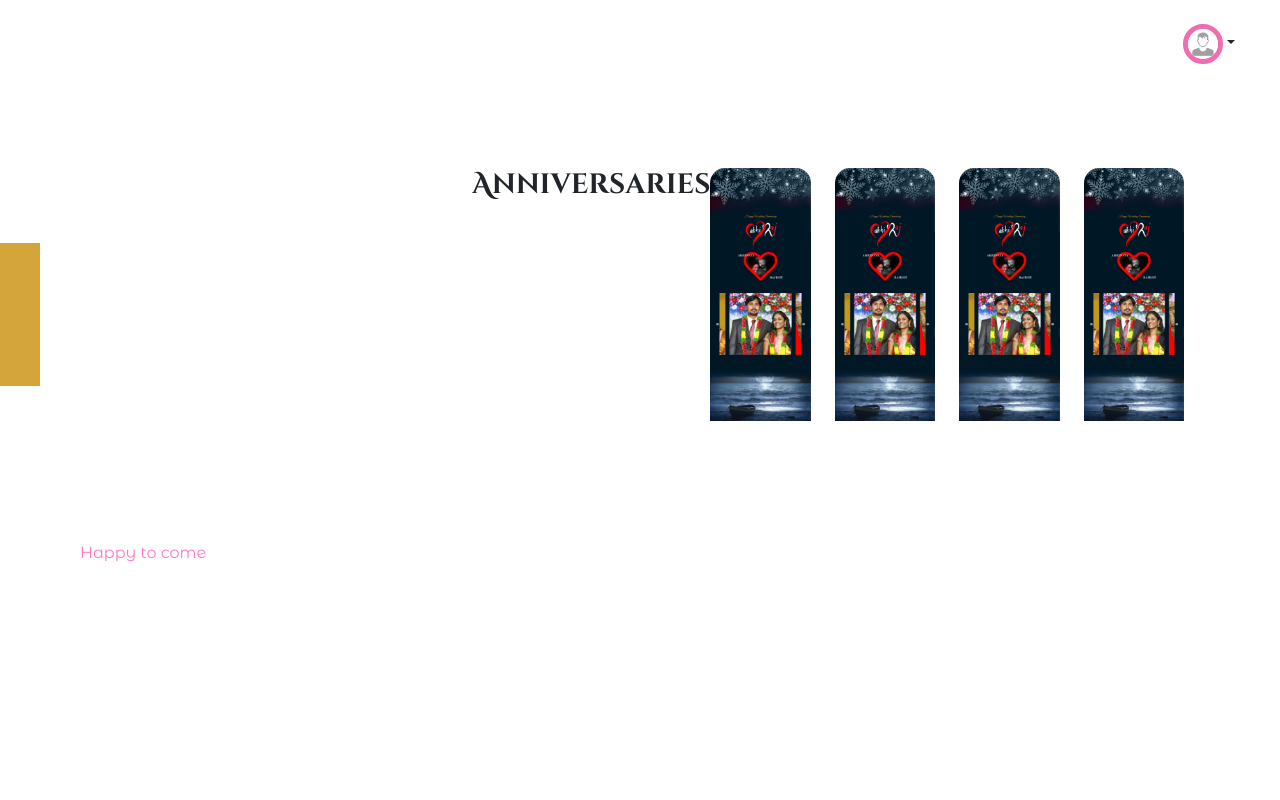
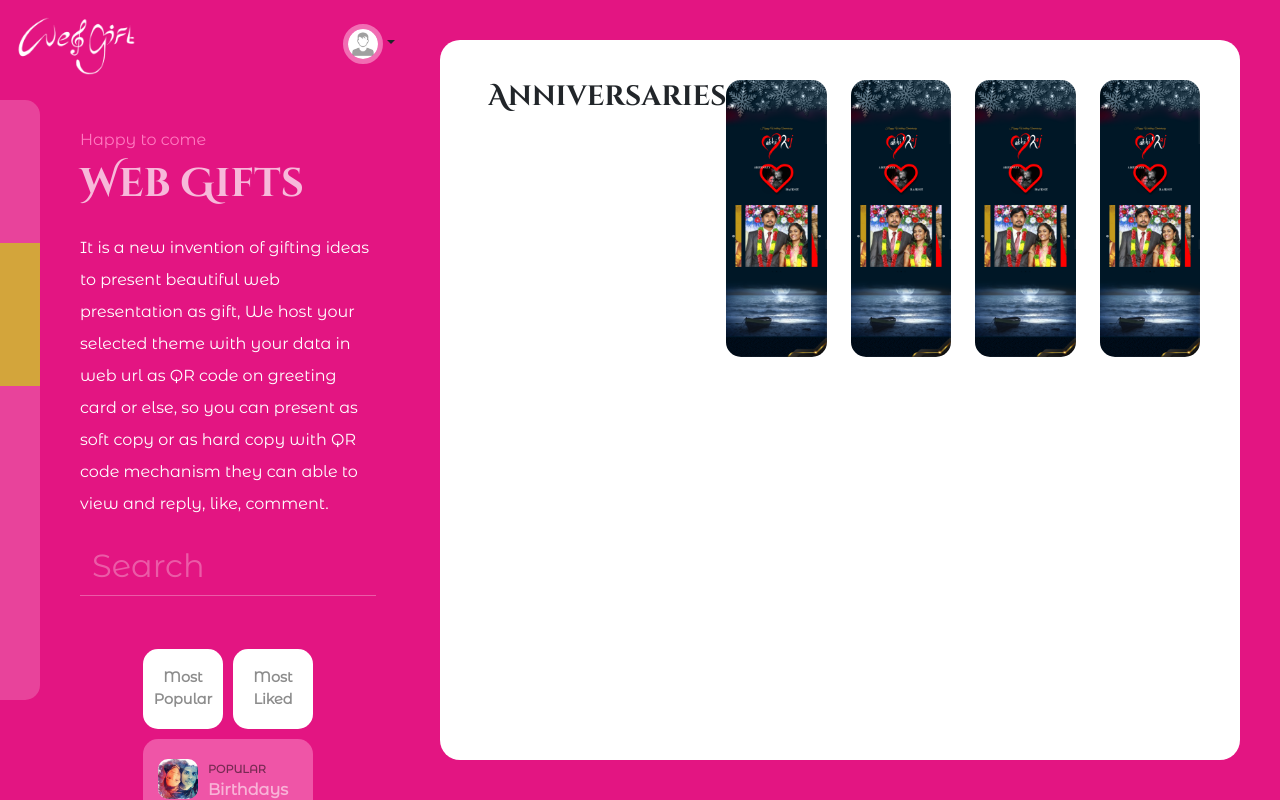
Before and after one commit to Rajuri/webgifts, an Angular app: page /home in a window 1280 px wide. Built offline with nearby package versions, Linux system fonts and the light colour scheme; a web font is replaced by a local one.

Commit message:
ui updated

```diff
--- a/src/app/app.component.scss
+++ b/src/app/app.component.scss
@@ -0,0 +1,18 @@
+@import "../app/scss/variables.scss";
+@import "../app/scss/mixins.scss";
+
+.rootContainer{
+    background-color: $theme-color;
+    // &:before{
+    //     content: '';
+    //     height: 90px;
+    //     width: 100%;
+    //     background-color: $theme-color;
+    //     position: absolute;
+    //     left: 0;
+    //     right: 0;
+    //     top:0;
+    //     z-index: -1;
+    // }
+
+}
--- a/src/app/home/home-layout/home-layout.component.html
+++ b/src/app/home/home-layout/home-layout.component.html
@@ -32,9 +32,6 @@
       </span>
     </div>
   </nav>
-  <div>
-    <app-themes></app-themes>
-  </div>
   <div class="contentBlock p-3 pr-5">
     <h1 class="pt-3 mb-4"><span>Happy to come</span>Web Gifts</h1>
     <p>It is a new invention of gifting ideas to present beautiful web presentation as gift, We host your selected theme
@@ -95,3 +92,4 @@
   </div>
 
 </div>
+<app-themes></app-themes>
--- a/src/app/home/home-layout/home-layout.component.scss
+++ b/src/app/home/home-layout/home-layout.component.scss
@@ -3,6 +3,7 @@
 
 :host {
   flex: 1;
+  display:flex;
 }
 
 nav {
```
